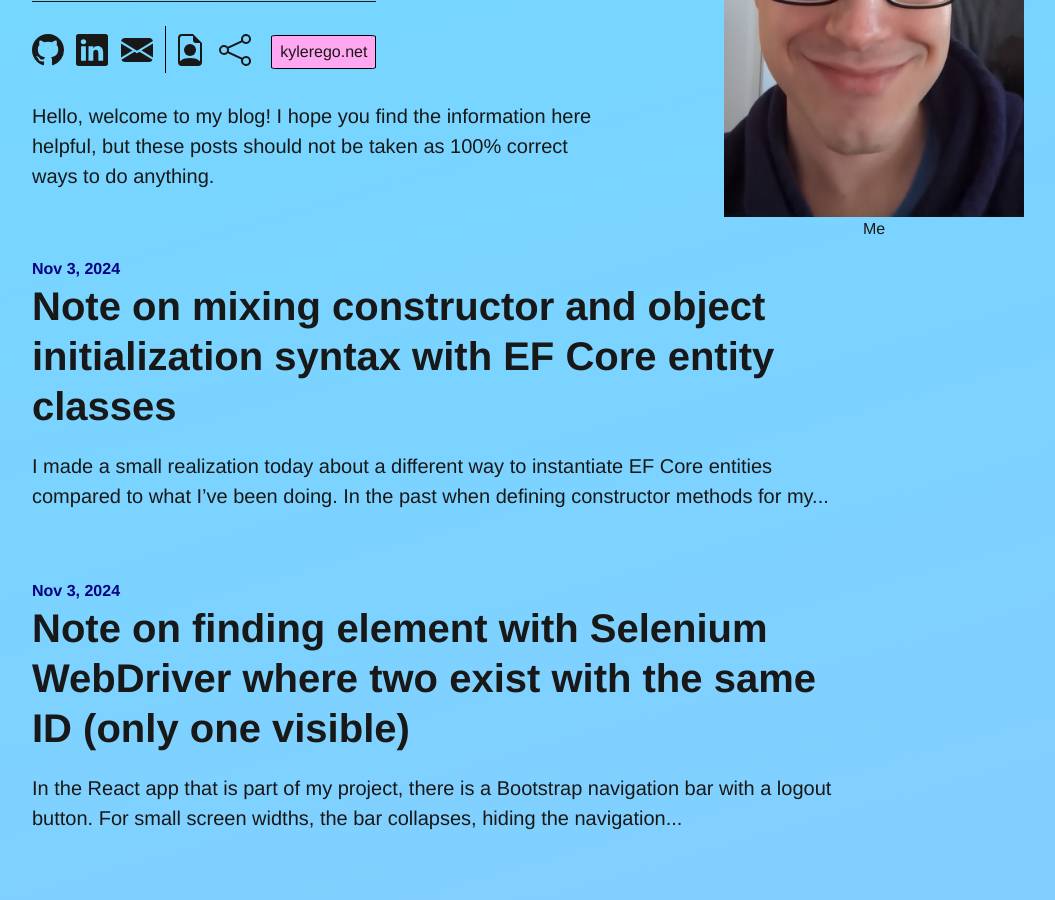
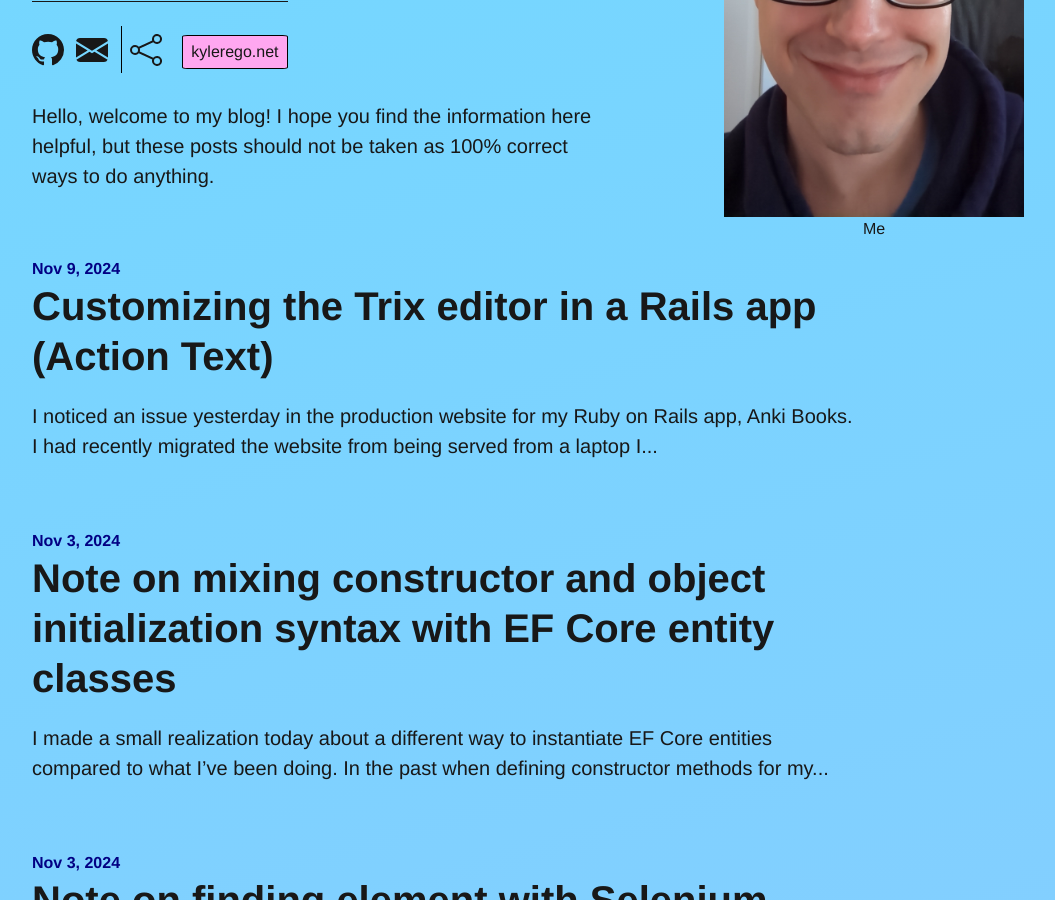
Before and after one commit to KyleRego/KyleRego.github.io, a Jekyll site: the page built from index.markdown, in a window 1280 px wide and 900 px high, scrolled down 321 px. Shown: the whole window, without its empty margins (112-1167 px from the left). Built offline with Jekyll 4.4.1, drawn with Linux system fonts in a browser that asks for light colours; some of the changed lines change nothing that is shown.

Commit message:
Add trix editor post

```diff
--- a/_config.yml
+++ b/_config.yml
@@ -1,6 +1,6 @@
 title: Kyle Rego
-html_title: Kyle Rego - Massachusetts Web Developer
-description: Weblog and notes about Physics, CS, and software.
+html_title: Software developer
+description: Development blog with notes on Ruby on Rails and ASP.NET Core web development
 baseurl: ""
 url: "https://kylerego.github.io"
 email: regoky@outlook.com
--- a/_layouts/home.html
+++ b/_layouts/home.html
@@ -27,17 +27,17 @@
                             <div class="inline-block mt-3 mr-1">
                                 {% include svg-github.html %}
                             </div>
-                            <div class="inline-block mt-3 mr-1">
+                            <!-- <div class="inline-block mt-3 mr-1">
                                 {% include svg-linkedin.html %}
-                            </div>
+                            </div> -->
                             <div class="inline-block mt-3 mr-1">
                                 <a href="mailto:{{ site.email }}" title="Email me😃">{% include svg-email.html
                                     %}</a>
                             </div>
+                            <!-- <div class="border-left-thin inline-block mt-2 pt-1 pl-1">
+                                <a href="assets/kylerego_resume.pdf" title="Resume">{% include svg-resume.html %}</a>
+                            </div> -->
                             <div class="border-left-thin inline-block mt-2 pt-1 pl-1">
-                                <a href="assets/kylerego_resume.pdf" title="Resume">{% include svg-resume.html %}</a>
-                            </div>
-                            <div class="inline-block mt-2 pt-1 pl-1">
                                 <a href="#notes" title="Notes">{% include svg-sitemap.html %}</a>
                             </div>
                             <div class="inline-block ml-2 kylerego-net-icon">
--- /dev/null
+++ b/collections/_posts/2024-11-09-customizing-the-trix-editor.markdown
@@ -0,0 +1,180 @@
+---
+layout: post
+title: "Customizing the Trix editor in a Rails app (Action Text)"
+date: 2024-11-09 08:25:00 -0500
+categories: programming ruby ruby-on-rails
+permalink: /customizing-the-trix-editor
+emoji: 🐬
+mathjax: false
+---
+
+I noticed an issue yesterday in the production website for my Ruby on Rails app, Anki Books. I had recently migrated the website from being served from a laptop I had to the Azure VM that I was using for some other websites before I moved, and I somewhat tactically caching to the public facing controller actions. The issue that I realized yesterday was that due to an inline script using a nonce for passing the Content Security Policy, the cached result was including an outdated nonce, so the CSP was failing which was causing all of the JavaScript on the page to not work.
+
+The nonce was needed for a script that was being used to change the Trix configuration. It was something I worked on over a year ago, but after trying other approaches that I think would have been better but I couldn't get to work, ended up an ERB partial `_trix_config.erb` which was being included in the layout of the app in the `<head>`:
+
+{% highlight javascript %}
+<%= javascript_tag nonce: true do -%> <%# erblint:disable NoJavascriptTagHelper %>
+  // Changes the Trix.config to support the subheadings.
+  // The order that things need to load seems to make it necessary
+  // to add this to the head after the modules
+  document.addEventListener("trix-before-initialize", () => {
+    Trix.config.blockAttributes.heading2 = {
+      tagName: "h2",
+      terminal: true,
+      breakOnReturn: true,
+      group: false,
+    };
+    Trix.config.blockAttributes.heading3 = {
+      tagName: "h3",
+      terminal: true,
+      breakOnReturn: true,
+      group: false,
+    };
+    Trix.config.blockAttributes.heading4 = {
+      tagName: "h4",
+      terminal: true,
+      breakOnReturn: true,
+      group: false,
+    };
+    Trix.config.blockAttributes.heading5 = {
+      tagName: "h5",
+      terminal: true,
+      breakOnReturn: true,
+      group: false,
+    };
+    Trix.config.blockAttributes.heading6 = {
+      tagName: "h6",
+      terminal: true,
+      breakOnReturn: true,
+      group: false,
+    };
+  })
+<% end -%>
+{% endhighlight %}
+
+I never really felt that approach was an ideal way to do it, but it worked, at least until adding the caching and realizing that the outdated nonce served from the cache was breaking the JavaScript.
+
+So today I tried for a while to get this in a Stimulus controller that in the `connect()` method would add the event listener, but I found it didn't work well. The behavior seemed to vary on different page refreshes and it seemed like the `trix-before-initialize` event was firing before the Stimulus controller connected, so the event was never observed and the Trix object wasn't changed. But it turned out that simply putting this in `app/javascript/application.js` worked well:
+
+{% highlight javascript %}
+import Trix from "trix";
+Trix.config.blockAttributes.heading2 = {
+  tagName: "h2",
+  terminal: true,
+  breakOnReturn: true,
+  group: false,
+};
+Trix.config.blockAttributes.heading3 = {
+  tagName: "h3",
+  terminal: true,
+  breakOnReturn: true,
+  group: false,
+};
+Trix.config.blockAttributes.heading4 = {
+  tagName: "h4",
+  terminal: true,
+  breakOnReturn: true,
+  group: false,
+};
+Trix.config.blockAttributes.heading5 = {
+  tagName: "h5",
+  terminal: true,
+  breakOnReturn: true,
+  group: false,
+};
+Trix.config.blockAttributes.heading6 = {
+  tagName: "h6",
+  terminal: true,
+  breakOnReturn: true,
+  group: false,
+};
+{% endhighlight %}
+
+I was surprised it worked without the event listener as I thought that was necessary from my previous experience. I guess with this way it's changing the `Trix` object for all instances of the Trix editor, so if your app used different Trix editors that needed to have this customized differently, it wouldn't be this simple and you would probably have to customize it using that event.
+
+This modification is used to support adding `h1` through `h6` buttons to the editor, and I also have a Stimulus controller for making various changes to the Trix editor in the DOM. It is connected to a `div` that wraps where Action Text renders the editor:
+
+{% highlight ruby %}
+<div  data-controller="article-editor"
+        data-article-editor-target="editorContainer">
+<%= form.label :content %>
+<%= form.rich_text_area :content %>
+</div>
+{% endhighlight %}
+
+And so the changes to the DOM itself happen with this controller, which involves some changes that are very specific to my app, such as setting the `y` position of the toolbar to just below the header:
+
+{% highlight javascript %}
+import { Controller } from "@hotwired/stimulus"
+
+export default class extends Controller {
+  static targets = [ "editorContainer" ];
+
+  connect() {
+    this.toolbarTarget = this.editorContainerTarget.querySelector("[id^='trix-toolbar-']");
+    this.configureToolbar();
+    this.setupHeaderButtonsGroup();
+    this.addHeaderButtonsGroupToButtonsRow();
+    this.removeOriginalHeadersButton();
+    this.changeKeyboardShortcuts();
+  }
+
+  configureToolbar() {
+    const topNavBarHeight = document.querySelector("#top-nav").offsetHeight;
+    this.toolbarTarget.classList.add("position-sticky");
+    this.toolbarTarget.classList.add("z-50");
+    this.toolbarTarget.classList.add("bg-white");
+    this.toolbarTarget.classList.add("dark:bg-gray-900");
+    this.toolbarTarget.style.top = `${topNavBarHeight}px`;
+  }
+
+  setupHeaderButtonsGroup() {
+    this.headersButtonGroup = document.createElement("span");
+    this.headersButtonGroup.setAttribute("class", "trix-button-group");
+    const headings = ["1", "2", "3", "4", "5", "6"];
+    headings.forEach((heading) => {
+      const button = document.createElement("button");
+      button.innerText = `H${heading}`;
+      button.setAttribute("type", "button");
+      button.setAttribute("class", "trix-button");
+      button.setAttribute("data-trix-attribute", `heading${heading}`);
+      button.setAttribute("title", `H${heading}`);
+      button.setAttribute("tabindex", "-1");
+      button.setAttribute("data-trix-active", "");
+      this.headersButtonGroup.appendChild(button);
+    });
+  }
+
+  addHeaderButtonsGroupToButtonsRow() {
+    const buttonsRow = document.querySelector("div.trix-button-row");
+    const secondButtonGroup = buttonsRow.children[1];
+    secondButtonGroup.insertBefore(this.headersButtonGroup, secondButtonGroup.firstChild);
+    while (this.headersButtonGroup.firstChild) {
+      this.headersButtonGroup.parentNode.insertBefore(this.headersButtonGroup.firstChild, this.headersButtonGroup);
+    }
+    this.headersButtonGroup.parentNode.removeChild(this.headersButtonGroup);
+  }
+
+  removeOriginalHeadersButton() {
+    this.showHeadersButtonGroup = this.toolbarTarget.querySelector(".trix-button--icon-heading-1");
+    this.showHeadersButtonGroup.parentNode.removeChild(this.showHeadersButtonGroup);
+  }
+
+  changeKeyboardShortcuts() {
+    this.changeRedoButtonKeyboardShortcut();
+  }
+
+  changeRedoButtonKeyboardShortcut() {
+    const redoButton = document.querySelector("button.trix-button--icon-redo");
+    redoButton.setAttribute("data-trix-key", "y");
+  }
+}
+{% endhighlight %}
+
+Also, this is what the Trix editor toolbar ends up looking like in my app (it is mainly what is being changed with the above):
+
+![Customized Trix editor toolbar](assets/screenshots/ankibooks-trix-toolbar.png)
+
+And with the H2 selected, other block-level buttons become disabled:
+
+![Customized Trix editor toolbar with H2 active](assets/screenshots/ankibooks-trix-toolbar-2.png)
```
Also changed, not shown: assets/screenshots/ankibooks-trix-toolbar-2.png (added), assets/screenshots/ankibooks-trix-toolbar.png (added).
